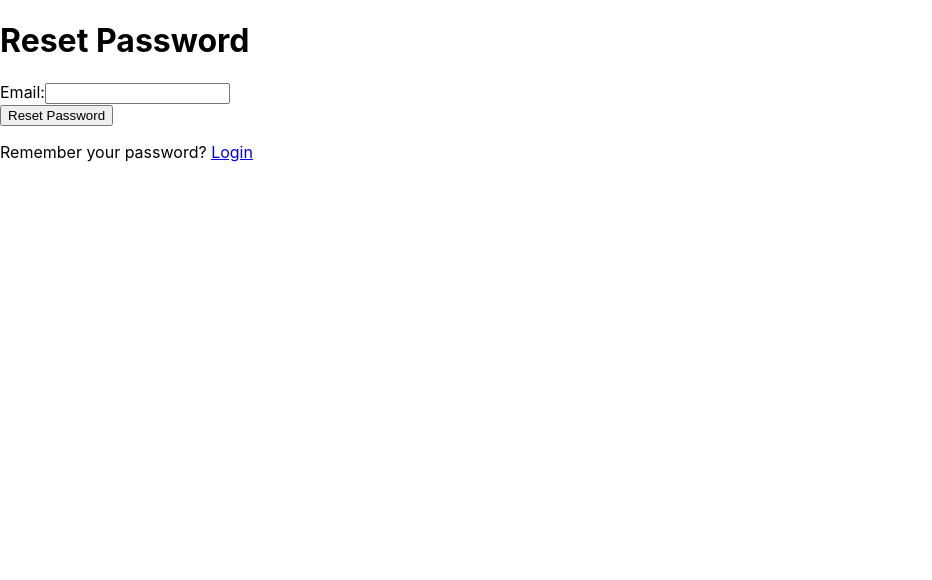
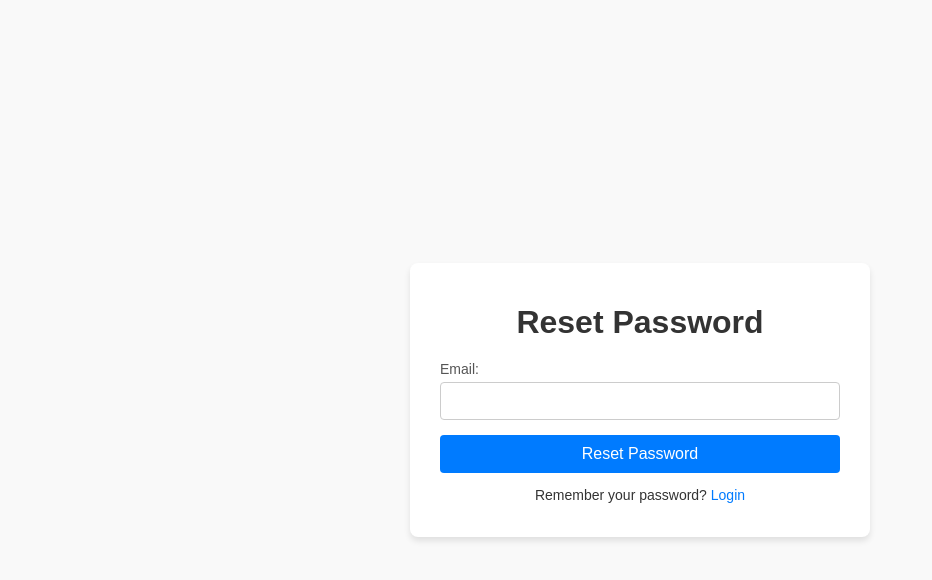
Before and after one commit to ananya-nadendla/ScarletSync, a React (Create React App) app: page /reset-password in a window 1280 px wide. Shown: the top 580 px of the page, without its empty margins (0-932 px from the left). Built offline with nearby package versions, Linux system fonts and the light colour scheme; no server answers.

Commit message:
verify email to login + resetpassword css

```diff
--- a/src/components/Login.js
+++ b/src/components/Login.js
@@ -16,7 +16,13 @@ const Login = () => {
     const unsubscribe = auth.onAuthStateChanged((currentUser) => {
       setUser(currentUser);
       if (currentUser) {
-        navigate("/dashboard"); // Redirect to dashboard if already logged in
+        // If the user is authenticated, check if the email is verified
+        if (currentUser.emailVerified) {
+          navigate("/dashboard"); // Redirect to dashboard if email is verified
+        } else {
+          setError("Please verify your email before logging in.");
+          auth.signOut(); // Log out the user if their email is not verified
+        }
       }
     });
     return unsubscribe;
@@ -28,8 +34,14 @@ const Login = () => {
 
     try {
       const userCredential = await signInWithEmailAndPassword(auth, email, password);
-      setUser(userCredential.user); // Set the user state before navigating
-      navigate("/dashboard"); // Navigate to dashboard after successful login
+      const currentUser = userCredential.user;
+      if (currentUser.emailVerified) {
+        setUser(currentUser); // Set the user state before navigating
+        navigate("/dashboard"); // Navigate to dashboard after successful login
+      } else {
+        setError("Please verify your email before logging in.");
+        auth.signOut(); // Log out the user if their email is not verified
+      }
     } catch (err) {
       setError(err.message);
     }
--- a/src/components/ResetPassword.js
+++ b/src/components/ResetPassword.js
@@ -2,6 +2,7 @@ import React, { useState } from "react";
 import { auth } from "../config/firebase"; // Adjust path if needed
 import { sendPasswordResetEmail } from "firebase/auth";
 import { useNavigate } from "react-router-dom";
+import '../styles/LoginAndSignup.css';
 
 const ResetPassword = () => {
   const [email, setEmail] = useState("");
@@ -26,27 +27,30 @@ const ResetPassword = () => {
   };
 
   return (
-    <div>
-      <h1>Reset Password</h1>
+    <div className="login-container">
+      <div className="login-form">
+        <h1 className="login-heading">Reset Password</h1>
         <form onSubmit={handleResetPassword}>
-        <div>
-          <label>Email:</label>
+          <div className="login-input-group">
+            <label className="login-label">Email:</label>
             <input
+              className="login-input"
               type="email"
               value={email}
               onChange={(e) => setEmail(e.target.value)}
               required
             />
           </div>
-        <button type="submit">Reset Password</button>
+          <button type="submit" className="login-button">Reset Password</button>
         </form>
 
-      {successMessage && <p style={{ color: "green" }}>{successMessage}</p>}
-      {error && <p style={{ color: "red" }}>{error}</p>}
+        {successMessage && <p className="login-success">{successMessage}</p>}
+        {error && <p className="login-error">{error}</p>}
 
-      <p>
-        Remember your password? <a href="/login">Login</a>
+        <p className="login-text">
+          Remember your password? <a className="login-link" href="/login">Login</a>
         </p>
+      </div>
     </div>
   );
 };
```
Also changed, not shown: 1 other file (tests, documents, lock files or other folders). Lines whose indentation alone changed are shown as unchanged.
